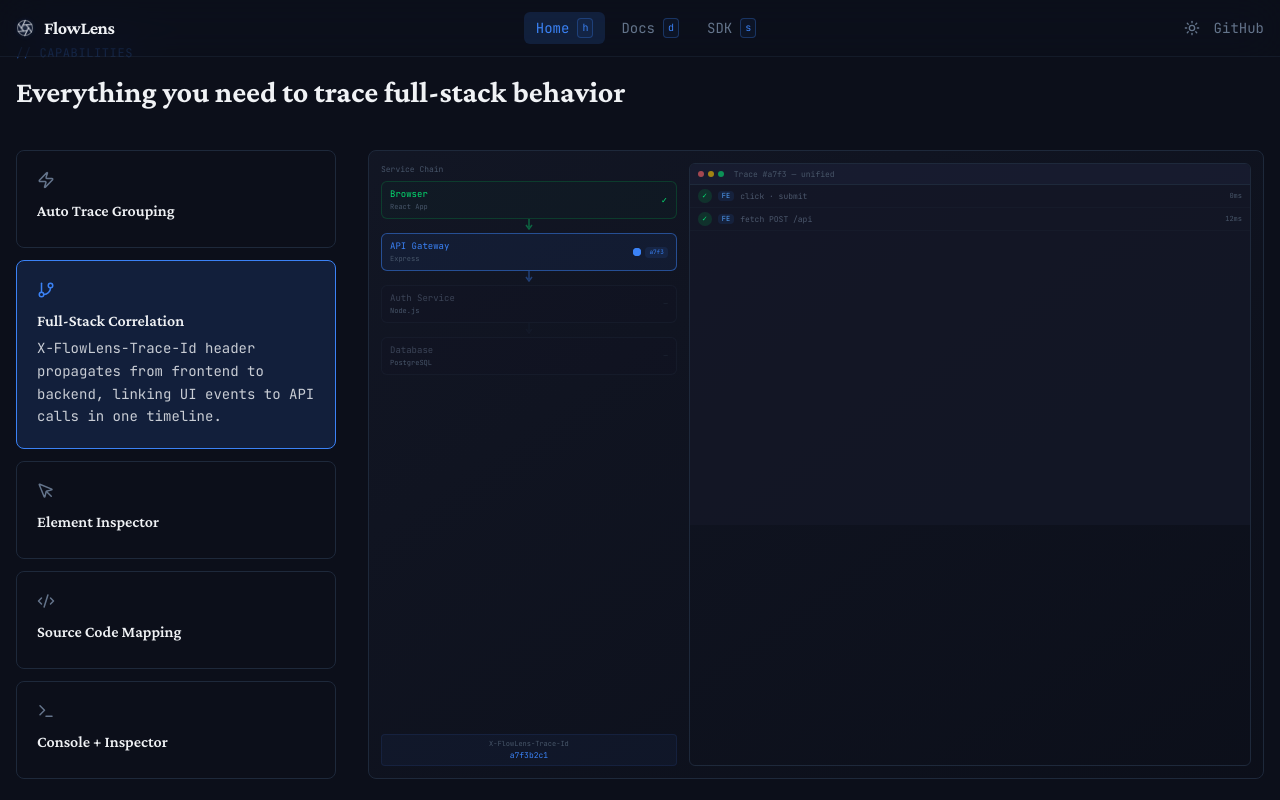
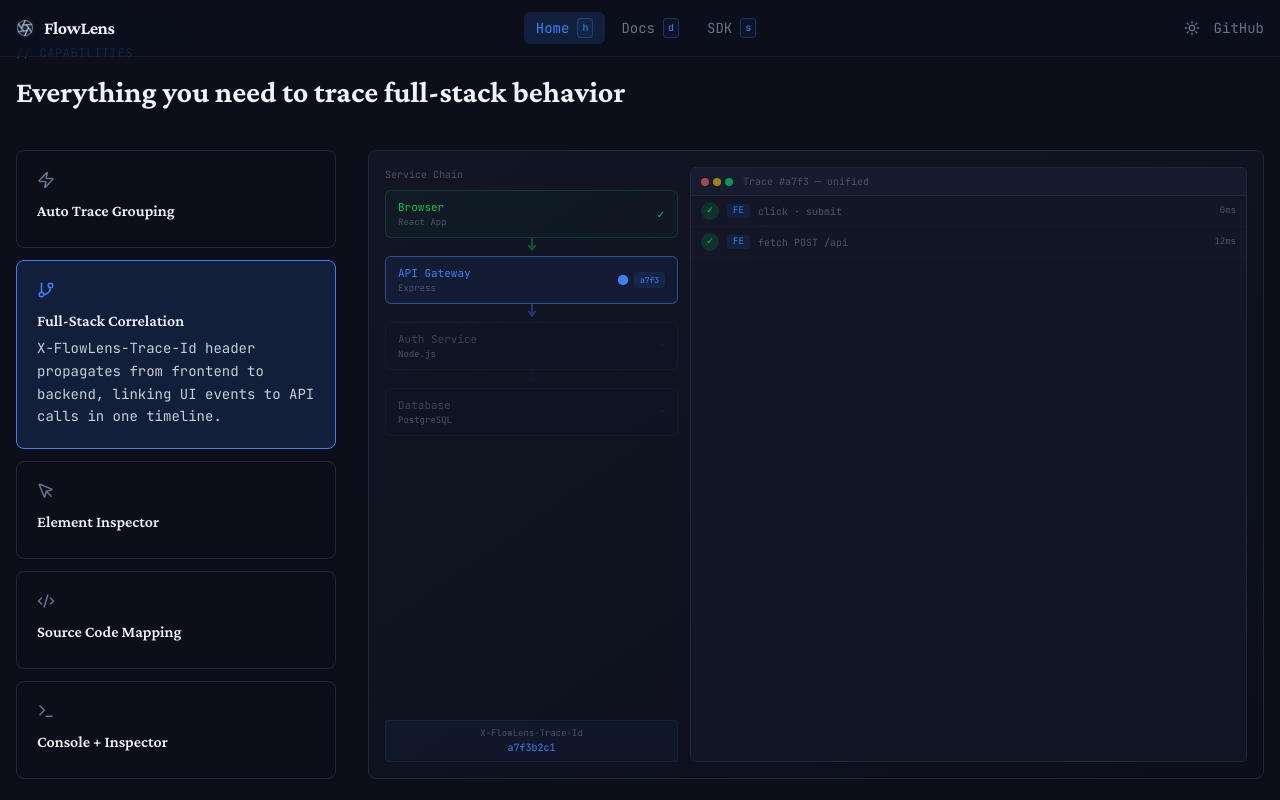
Before and after one commit to amoreX/flowlens-web, a Next.js app: page / in a window 1280 px wide. Both pictures are taken after a click on the button 176 px from the left and 1428 px from the top of the page. Shown: the part 1028-1828 px from the top of the page. Built offline with nearby package versions, Linux system fonts and the light colour scheme.

Commit message:
tweaked animations

```diff
--- a/src/components/FeatureAnimation.tsx
+++ b/src/components/FeatureAnimation.tsx
@@ -16,7 +16,7 @@
 export function FeatureAnimation({ featureIndex }: { featureIndex: number }) {
   const Component = animations[featureIndex] || animations[0];
   return (
-    <div className="w-full h-full min-h-[420px]">
+    <div className="w-full h-full">
       <Component />
     </div>
   );
--- a/src/components/animations/Correlation.tsx
+++ b/src/components/animations/Correlation.tsx
@@ -28,37 +28,37 @@
 
   return (
     <AnimContainer>
-      <div className="flex gap-3 h-full">
+      <div className="flex gap-3 flex-1 min-h-0">
         <div className="w-[34%] shrink-0 flex flex-col">
-          <div className="text-[8px] font-mono text-text-dim mb-1.5">Service Chain</div>
-          <div className="space-y-0.5 flex-1">
+          <div className="text-[10px] font-mono text-text-dim mb-2">Service Chain</div>
+          <div className="space-y-1 flex-1">
             {services.map((s, i) => {
               const active = f >= s.at && (i === services.length - 1 || f < services[i + 1].at);
               const done = i < services.length - 1 && f >= services[i + 1].at;
               const pending = f < s.at;
               return (
                 <div key={i}>
-                  <div className={`flex items-center justify-between px-2 py-1.5 rounded-md border transition-all duration-400 ${
+                  <div className={`flex items-center justify-between px-3 py-2 rounded-md border transition-all duration-400 ${
                     active ? "border-accent/50 bg-accent/8" :
                     done ? "border-green-500/20 bg-green-500/3" :
                     "border-border/40 bg-bg-card/20"
                   }`}>
                     <div>
-                      <div className={`text-[9px] font-mono ${active ? "text-accent" : done ? "text-green-400" : "text-text-muted/50"}`}>{s.name}</div>
-                      <div className="text-[7px] font-mono text-text-dim">{s.sub}</div>
+                      <div className={`text-[11px] font-mono ${active ? "text-accent" : done ? "text-green-500" : "text-text-muted/50"}`}>{s.name}</div>
+                      <div className="text-[9px] font-mono text-text-dim">{s.sub}</div>
                     </div>
-                    <div className="flex items-center gap-1">
+                    <div className="flex items-center gap-1.5">
                       {active && <PulseDot active />}
-                      {done && <span className="text-green-400 text-[8px]">✓</span>}
+                      {done && <span className="text-green-500 text-[10px]">✓</span>}
                       {active && (
-                        <span className="text-[6px] font-mono text-accent bg-accent/10 px-1 py-px rounded">a7f3</span>
+                        <span className="text-[8px] font-mono text-accent bg-accent/10 px-1.5 py-0.5 rounded">a7f3</span>
                       )}
-                      {pending && <span className="text-[7px] text-text-dim/30">—</span>}
+                      {pending && <span className="text-[9px] text-text-dim/30">—</span>}
                     </div>
                   </div>
                   {i < services.length - 1 && (
                     <div className="flex justify-center">
-                      <svg width="10" height="12" viewBox="0 0 10 12" className={`transition-colors duration-300 ${done ? "text-green-400/40" : active ? "text-accent/40" : "text-border/30"}`}>
+                      <svg width="12" height="14" viewBox="0 0 10 12" className={`transition-colors duration-300 ${done ? "text-green-500/40" : active ? "text-accent/40" : "text-border/30"}`}>
                         <path d="M5 0L5 8M2 6L5 10L8 6" stroke="currentColor" fill="none" strokeWidth="1.5" />
                       </svg>
                     </div>
@@ -68,51 +68,51 @@
             })}
           </div>
           {f >= 1 && (
-            <div className="mt-2 px-2 py-1 rounded bg-accent/5 border border-accent/10 text-center">
-              <div className="text-[7px] font-mono text-text-dim">X-FlowLens-Trace-Id</div>
-              <div className="text-[8px] font-mono text-accent">a7f3b2c1</div>
+            <div className="mt-2 px-2.5 py-1.5 rounded bg-accent/5 border border-accent/10 text-center">
+              <div className="text-[9px] font-mono text-text-dim">X-FlowLens-Trace-Id</div>
+              <div className="text-[10px] font-mono text-accent">a7f3b2c1</div>
             </div>
           )}
         </div>
 
         <MiniWindow title="Trace #a7f3 — unified" className="flex-1">
-          <div className="min-h-[340px] overflow-hidden">
+          <div className="h-full overflow-auto">
             {visibleEvents.length === 0 && (
-              <div className="flex items-center justify-center h-32 text-[9px] text-text-dim font-mono">
+              <div className="flex items-center justify-center h-32 text-[11px] text-text-dim font-mono">
                 waiting for events...
               </div>
             )}
             {visibleEvents.map((e, i) => {
               const isLatest = e === latestEvent;
               return (
-                <div key={i} className={`px-2 py-1 border-b transition-all duration-300 ${
+                <div key={i} className={`px-2.5 py-1.5 border-b transition-all duration-300 ${
                   isLatest ? "bg-accent/5 border-accent/15" : "border-border/30"
                 } ${i === visibleEvents.length - 1 ? "animate-[fadeIn_0.25s_ease]" : ""}`}>
-                  <div className="flex items-center gap-1.5">
-                    <div className={`w-3.5 h-3.5 rounded-full flex items-center justify-center text-[7px] font-mono shrink-0 ${
-                      isLatest ? "bg-accent text-bg" : "bg-green-500/15 text-green-400"
+                  <div className="flex items-center gap-2">
+                    <div className={`w-4.5 h-4.5 rounded-full flex items-center justify-center text-[9px] font-mono shrink-0 ${
+                      isLatest ? "bg-accent text-bg" : "bg-green-500/15 text-green-500"
                     }`}>
                       {isLatest ? i + 1 : "✓"}
                     </div>
-                    <span className={`text-[7px] font-mono px-1 rounded shrink-0 ${
-                      e.src === "fe" ? "bg-blue-500/10 text-blue-400" : "bg-orange-500/10 text-orange-400"
+                    <span className={`text-[9px] font-mono px-1.5 rounded shrink-0 ${
+                      e.src === "fe" ? "bg-blue-500/10 text-blue-500" : "bg-orange-500/10 text-orange-500"
                     }`}>
                       {e.src === "fe" ? "FE" : "BE"}
                     </span>
-                    <span className={`text-[8px] font-mono flex-1 min-w-0 truncate ${isLatest ? "text-text" : "text-text-muted/70"}`}>
+                    <span className={`text-[10px] font-mono flex-1 min-w-0 truncate ${isLatest ? "text-text" : "text-text-muted/70"}`}>
                       {e.label}
                     </span>
-                    <span className="text-[7px] font-mono text-text-dim shrink-0">{e.t}ms</span>
+                    <span className="text-[9px] font-mono text-text-dim shrink-0">{e.t}ms</span>
                   </div>
-                  <div className={`overflow-hidden transition-all duration-300 ${isLatest ? "max-h-5 opacity-100 mt-0.5" : "max-h-0 opacity-0"}`}>
-                    <div className="text-[7px] font-mono text-accent/70 pl-5">{e.detail}</div>
+                  <div className={`overflow-hidden transition-all duration-300 ${isLatest ? "max-h-6 opacity-100 mt-0.5" : "max-h-0 opacity-0"}`}>
+                    <div className="text-[9px] font-mono text-accent/70 pl-6">{e.detail}</div>
                   </div>
                 </div>
               );
             })}
             {f >= 14 && (
-              <div className="px-2 py-2 text-center animate-[fadeIn_0.4s_ease]">
-                <div className="text-[8px] font-mono text-green-400/80">8 events · 4 services · 1 trace</div>
+              <div className="px-2.5 py-2.5 text-center animate-[fadeIn_0.4s_ease]">
+                <div className="text-[10px] font-mono text-green-500/80">8 events · 4 services · 1 trace</div>
               </div>
             )}
           </div>
--- a/src/components/animations/SourceMapping.tsx
+++ b/src/components/animations/SourceMapping.tsx
@@ -33,15 +33,15 @@
   ];
   return (
     <AnimContainer>
-      <div className="flex gap-3 h-full">
-        <div className="w-32 shrink-0 space-y-1.5">
-          <div className="text-[8px] font-mono text-text-dim mb-1">Events</div>
+      <div className="flex gap-3 flex-1 min-h-0">
+        <div className="w-36 shrink-0 space-y-2">
+          <div className="text-[10px] font-mono text-text-dim mb-1.5">Events</div>
           {events.map((e, i) => (
-            <div key={i} className={`flex items-center gap-1 transition-all duration-300 ${f >= e.at ? "opacity-100" : "opacity-30"}`}>
-              <EventDot type={e.type} size={5} />
-              <span className={`text-[8px] font-mono ${activeEvent === e ? "text-accent" : "text-text-muted"}`}>{e.label}</span>
+            <div key={i} className={`flex items-center gap-1.5 transition-all duration-300 ${f >= e.at ? "opacity-100" : "opacity-30"}`}>
+              <EventDot type={e.type} size={6} />
+              <span className={`text-[10px] font-mono ${activeEvent === e ? "text-accent" : "text-text-muted"}`}>{e.label}</span>
               {activeEvent === e && (
-                <svg width="8" height="6" className="text-accent ml-auto shrink-0" viewBox="0 0 8 6">
+                <svg width="10" height="8" className="text-accent ml-auto shrink-0" viewBox="0 0 8 6">
                   <path d="M0 3H6M4 1L7 3L4 5" stroke="currentColor" fill="none" strokeWidth="1" />
                 </svg>
               )}
@@ -49,7 +49,7 @@
           ))}
         </div>
         <MiniWindow title="src/App.tsx" className="flex-1">
-          <div className="py-1 min-h-[340px]">
+          <div className="py-1.5 h-full overflow-auto">
             {code.map((line, i) => (
               <CodeLine key={i} num={line.num} code={line.code}
                 highlighted={activeEvent ? line.num === activeEvent.line : false}
--- a/src/components/animations/shared.tsx
+++ b/src/components/animations/shared.tsx
@@ -16,12 +16,12 @@
   return (
     <div className="absolute z-50 pointer-events-none transition-all duration-500 ease-in-out"
       style={{ left: x, top: y }}>
-      <svg width="14" height="18" viewBox="0 0 14 18" fill="none">
+      <svg width="16" height="20" viewBox="0 0 14 18" fill="none">
         <path d="M1 1L1 14L4.5 10.5L7.5 17L9.5 16L6.5 9.5L11 9.5L1 1Z"
           fill="white" stroke="#1e293b" strokeWidth="1" />
       </svg>
       {clicking && (
-        <div className="absolute -top-1 -left-1 w-4 h-4 rounded-full bg-accent/40 animate-ping" />
+        <div className="absolute -top-1 -left-1 w-5 h-5 rounded-full bg-accent/40 animate-ping" />
       )}
     </div>
   );
@@ -30,37 +30,37 @@
 /* ── mini window chrome ── */
 export function MiniWindow({ title, children, className }: { title: string; children: ReactNode; className?: string }) {
   return (
-    <div className={`rounded-md border border-border overflow-hidden ${className || ""}`}>
-      <div className="flex items-center gap-1.5 px-2 py-1 bg-bg-elevated/80 border-b border-border">
+    <div className={`rounded-md border border-border overflow-hidden flex flex-col ${className || ""}`}>
+      <div className="flex items-center gap-1.5 px-2.5 py-1.5 bg-bg-elevated/80 border-b border-border shrink-0">
         <div className="flex gap-1">
-          <div className="w-1.5 h-1.5 rounded-full bg-red-400/60" />
-          <div className="w-1.5 h-1.5 rounded-full bg-yellow-400/60" />
-          <div className="w-1.5 h-1.5 rounded-full bg-green-400/60" />
+          <div className="w-2 h-2 rounded-full bg-red-400/60" />
+          <div className="w-2 h-2 rounded-full bg-yellow-400/60" />
+          <div className="w-2 h-2 rounded-full bg-green-400/60" />
         </div>
-        <span className="text-[8px] font-mono text-text-dim ml-1">{title}</span>
+        <span className="text-[10px] font-mono text-text-dim ml-1">{title}</span>
       </div>
-      <div className="bg-bg-card/80">{children}</div>
+      <div className="bg-bg-card/80 flex-1 overflow-hidden">{children}</div>
     </div>
   );
 }
 
 /* ── event colors ── */
 const eventColors = {
-  click:    { bg: "bg-blue-500/20",   text: "text-blue-400",   border: "border-blue-500/30",   dot: "bg-blue-400" },
-  fetch:    { bg: "bg-amber-500/20",  text: "text-amber-400",  border: "border-amber-500/30",  dot: "bg-amber-400" },
-  console:  { bg: "bg-purple-500/20", text: "text-purple-400", border: "border-purple-500/30", dot: "bg-purple-400" },
-  error:    { bg: "bg-red-500/20",    text: "text-red-400",    border: "border-red-500/30",    dot: "bg-red-400" },
-  state:    { bg: "bg-green-500/20",  text: "text-green-400",  border: "border-green-500/30",  dot: "bg-green-400" },
-  response: { bg: "bg-cyan-500/20",   text: "text-cyan-400",   border: "border-cyan-500/30",   dot: "bg-cyan-400" },
-  submit:   { bg: "bg-pink-500/20",   text: "text-pink-400",   border: "border-pink-500/30",   dot: "bg-pink-400" },
-  backend:  { bg: "bg-orange-500/20", text: "text-orange-400", border: "border-orange-500/30", dot: "bg-orange-400" },
+  click:    { bg: "bg-blue-500/20",   text: "text-blue-500",   border: "border-blue-500/30",   dot: "bg-blue-500" },
+  fetch:    { bg: "bg-amber-500/20",  text: "text-amber-500",  border: "border-amber-500/30",  dot: "bg-amber-500" },
+  console:  { bg: "bg-purple-500/20", text: "text-purple-500", border: "border-purple-500/30", dot: "bg-purple-500" },
+  error:    { bg: "bg-red-500/20",    text: "text-red-500",    border: "border-red-500/30",    dot: "bg-red-500" },
+  state:    { bg: "bg-green-500/20",  text: "text-green-500",  border: "border-green-500/30",  dot: "bg-green-500" },
+  response: { bg: "bg-cyan-500/20",   text: "text-cyan-500",   border: "border-cyan-500/30",   dot: "bg-cyan-500" },
+  submit:   { bg: "bg-pink-500/20",   text: "text-pink-500",   border: "border-pink-500/30",   dot: "bg-pink-500" },
+  backend:  { bg: "bg-orange-500/20", text: "text-orange-500", border: "border-orange-500/30", dot: "bg-orange-500" },
 } as const;
 
 export type EvType = keyof typeof eventColors;
 
 export function EventBadge({ type, label, dim, small }: { type: EvType; label: string; dim?: boolean; small?: boolean }) {
   const c = eventColors[type];
-  const sz = small ? "px-1 py-px text-[6px]" : "px-1.5 py-0.5 text-[8px]";
+  const sz = small ? "px-1.5 py-0.5 text-[8px]" : "px-2 py-1 text-[10px]";
   return (
     <span className={`inline-flex items-center rounded font-mono border whitespace-nowrap transition-all duration-300 ${c.bg} ${c.text} ${c.border} ${dim ? "opacity-30" : "opacity-100"} ${sz}`}>
       {label}
@@ -68,7 +68,7 @@
   );
 }
 
-export function EventDot({ type, size = 6 }: { type: EvType; size?: number }) {
+export function EventDot({ type, size = 7 }: { type: EvType; size?: number }) {
   const c = eventColors[type];
   return <div className={`rounded-full ${c.dot} shrink-0`} style={{ width: size, height: size }} />;
 }
@@ -78,12 +78,12 @@
   num: number; code: string; highlighted?: boolean; hitCount?: number; error?: boolean;
 }) {
   return (
-    <div className={`flex items-center text-[9px] font-mono leading-[16px] transition-all duration-300 ${highlighted ? (error ? "bg-red-500/15" : "bg-accent/15") : ""}`}>
-      <span className="w-5 text-right text-text-dim/40 pr-1 select-none shrink-0">{num}</span>
+    <div className={`flex items-center text-[11px] font-mono leading-[20px] transition-all duration-300 ${highlighted ? (error ? "bg-red-500/15" : "bg-accent/15") : ""}`}>
+      <span className="w-7 text-right text-text-dim/40 pr-1.5 select-none shrink-0">{num}</span>
       {hitCount !== undefined && (
-        <span className="w-3 text-[7px] text-accent text-center shrink-0">{hitCount || ""}</span>
+        <span className="w-4 text-[9px] text-accent text-center shrink-0">{hitCount || ""}</span>
       )}
-      <span className={`${highlighted ? (error ? "text-red-400" : "text-accent") : "text-text-muted/70"} whitespace-pre`}>{code}</span>
+      <span className={`${highlighted ? (error ? "text-red-500" : "text-accent") : "text-text-muted/70"} whitespace-pre`}>{code}</span>
     </div>
   );
 }
@@ -94,14 +94,14 @@
 }) {
   const colors: Record<string, string> = {
     log: "text-text-muted border-border/50",
-    warn: "text-amber-400 border-amber-500/20",
-    error: "text-red-400 border-red-500/20",
-    info: "text-blue-400 border-blue-500/20",
-    debug: "text-purple-400 border-purple-500/20",
+    warn: "text-amber-500 border-amber-500/20",
+    error: "text-red-500 border-red-500/20",
+    info: "text-blue-500 border-blue-500/20",
+    debug: "text-purple-500 border-purple-500/20",
   };
   return (
-    <div className={`flex items-center px-2 py-px text-[8px] font-mono border-b transition-all duration-300 ${colors[level]} ${visible ? "opacity-100 max-h-6" : "opacity-0 max-h-0 overflow-hidden"}`}>
-      <span className="w-7 text-[7px] uppercase opacity-50 shrink-0">{level}</span>
+    <div className={`flex items-center px-2.5 py-0.5 text-[10px] font-mono border-b transition-all duration-300 ${colors[level]} ${visible ? "opacity-100 max-h-8" : "opacity-0 max-h-0 overflow-hidden"}`}>
+      <span className="w-9 text-[9px] uppercase opacity-50 shrink-0">{level}</span>
       <span className="truncate">{text}</span>
     </div>
   );
@@ -113,14 +113,14 @@
 }) {
   return (
     <div className={`transition-all duration-300 ${active ? "bg-accent/5" : ""}`}>
-      <div className={`flex items-center justify-between px-2 py-1 text-[9px] font-mono border-b transition-colors duration-300 ${active ? "border-accent/20" : "border-border/50"}`}>
-        <div className="flex items-center gap-1.5">
-          <div className={`w-1.5 h-1.5 rounded-full transition-colors duration-300 ${active ? "bg-accent" : "bg-text-dim/40"}`} />
+      <div className={`flex items-center justify-between px-2.5 py-1.5 text-[11px] font-mono border-b transition-colors duration-300 ${active ? "border-accent/20" : "border-border/50"}`}>
+        <div className="flex items-center gap-2">
+          <div className={`w-2 h-2 rounded-full transition-colors duration-300 ${active ? "bg-accent" : "bg-text-dim/40"}`} />
           <span className={`transition-colors duration-300 ${active ? "text-accent" : "text-text-muted"}`}>{label}</span>
         </div>
         <span className="text-text-dim/60">{count}</span>
       </div>
-      {children && <div className="pl-5 pr-2 py-0.5">{children}</div>}
+      {children && <div className="pl-6 pr-2.5 py-1">{children}</div>}
     </div>
   );
 }
@@ -128,7 +128,7 @@
 /* ── animation container ── */
 export function AnimContainer({ children }: { children: ReactNode }) {
   return (
-    <div className="w-full h-full min-h-[420px] rounded-lg border border-border bg-gradient-to-br from-bg-card/80 to-bg/80 p-3 relative overflow-hidden">
+    <div className="w-full h-full rounded-lg border border-border bg-gradient-to-br from-bg-card/80 to-bg/80 p-4 relative overflow-hidden flex flex-col">
       {children}
     </div>
   );
@@ -139,8 +139,8 @@
   return (
     <div className={`flex items-center gap-1 ${className || ""}`}>
       <div className={`flex-1 h-px transition-all duration-500 ${active ? "bg-accent" : "bg-border"}`} />
-      {label && <span className={`text-[7px] font-mono transition-colors duration-300 ${active ? "text-accent" : "text-text-dim"}`}>{label}</span>}
-      <svg width="6" height="8" viewBox="0 0 6 8" className={`transition-colors duration-300 ${active ? "text-accent" : "text-text-dim"}`}>
+      {label && <span className={`text-[9px] font-mono transition-colors duration-300 ${active ? "text-accent" : "text-text-dim"}`}>{label}</span>}
+      <svg width="8" height="10" viewBox="0 0 6 8" className={`transition-colors duration-300 ${active ? "text-accent" : "text-text-dim"}`}>
         <path d="M0 0L6 4L0 8Z" fill="currentColor" />
       </svg>
     </div>
@@ -151,8 +151,8 @@
 export function PulseDot({ color = "bg-accent", active }: { color?: string; active?: boolean }) {
   return (
     <div className="relative">
-      <div className={`w-2 h-2 rounded-full ${color} transition-opacity duration-300 ${active ? "opacity-100" : "opacity-30"}`} />
-      {active && <div className={`absolute inset-0 w-2 h-2 rounded-full ${color} animate-ping`} />}
+      <div className={`w-2.5 h-2.5 rounded-full ${color} transition-opacity duration-300 ${active ? "opacity-100" : "opacity-30"}`} />
+      {active && <div className={`absolute inset-0 w-2.5 h-2.5 rounded-full ${color} animate-ping`} />}
     </div>
   );
 }
```
Also changed, not shown: src/components/animations/ConsoleInspector.tsx (+19 -19 lines), src/components/animations/Inspector.tsx (+33 -33 lines), src/components/animations/TraceGrouping.tsx (+16 -16 lines).
